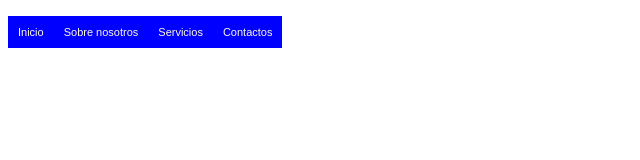
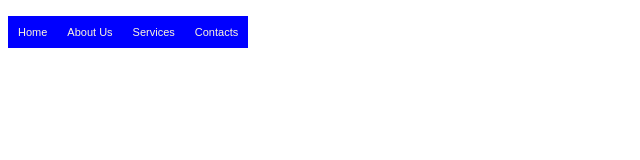
Before and after one commit to manuelquinterosh/NavBar_Test, a plain HTML site: page index.html in a window 1280 px wide. Shown: the whole page, without its empty margins (0-640 px from the left). Drawn offline with Linux system fonts and the light colour scheme.

Commit message:
Modificacion del NavBar a Ingles

```diff
--- a/index.html
+++ b/index.html
@@ -8,10 +8,10 @@
 </head>
 <div>
     <ul id="button">
-        <li><a href="#">Inicio</a></li>
-        <li><a href="#">Sobre nosotros</a></li>
-        <li><a href="#">Servicios</a></li>
-        <li><a href="#">Contactos</a></li>
+        <li><a href="#">Home</a></li>
+        <li><a href="#">About Us</a></li>
+        <li><a href="#">Services</a></li>
+        <li><a href="#">Contacts</a></li>
     </ul>
 </div>
 <body>
```
